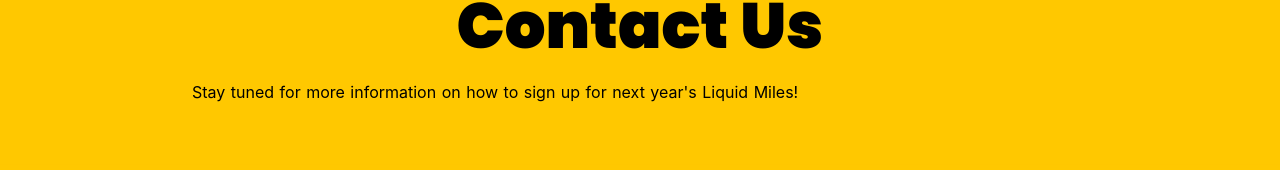
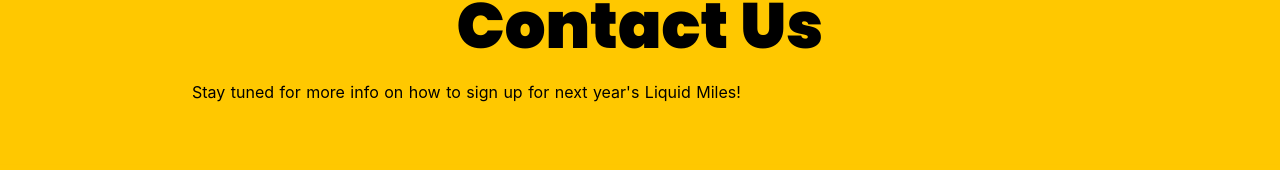
Before and after one commit to austin-corwin/liquidmiles-dev, a Nuxt app: page /contact in a window 1280 px wide. Shown: the part 224-394 px from the top of the page. Built offline with nearby package versions, Linux system fonts and the light colour scheme.

Commit message:
Test netlify branch deploy

```diff
--- a/components/RowContact.vue
+++ b/components/RowContact.vue
@@ -20,7 +20,7 @@
         />
         <h1 class="row-contact__title">Contact Us</h1>
         <p>
-          Stay tuned for more information on how to sign up for next year's
+          Stay tuned for more info on how to sign up for next year's
           Liquid Miles!
         </p>
       </div>
--- a/package.json
+++ b/package.json
@@ -14,12 +14,6 @@
   "lint-staged": {
     "*.{js,vue}": "eslint",
     "*.{css,vue}": "stylelint"
-  },
-  "husky": {
-    "hooks": {
-      "commit-msg": "commitlint -E HUSKY_GIT_PARAMS",
-      "pre-commit": "lint-staged"
-    }
   },
   "dependencies": {
     "bootstrap": "^4.6.0",
```
